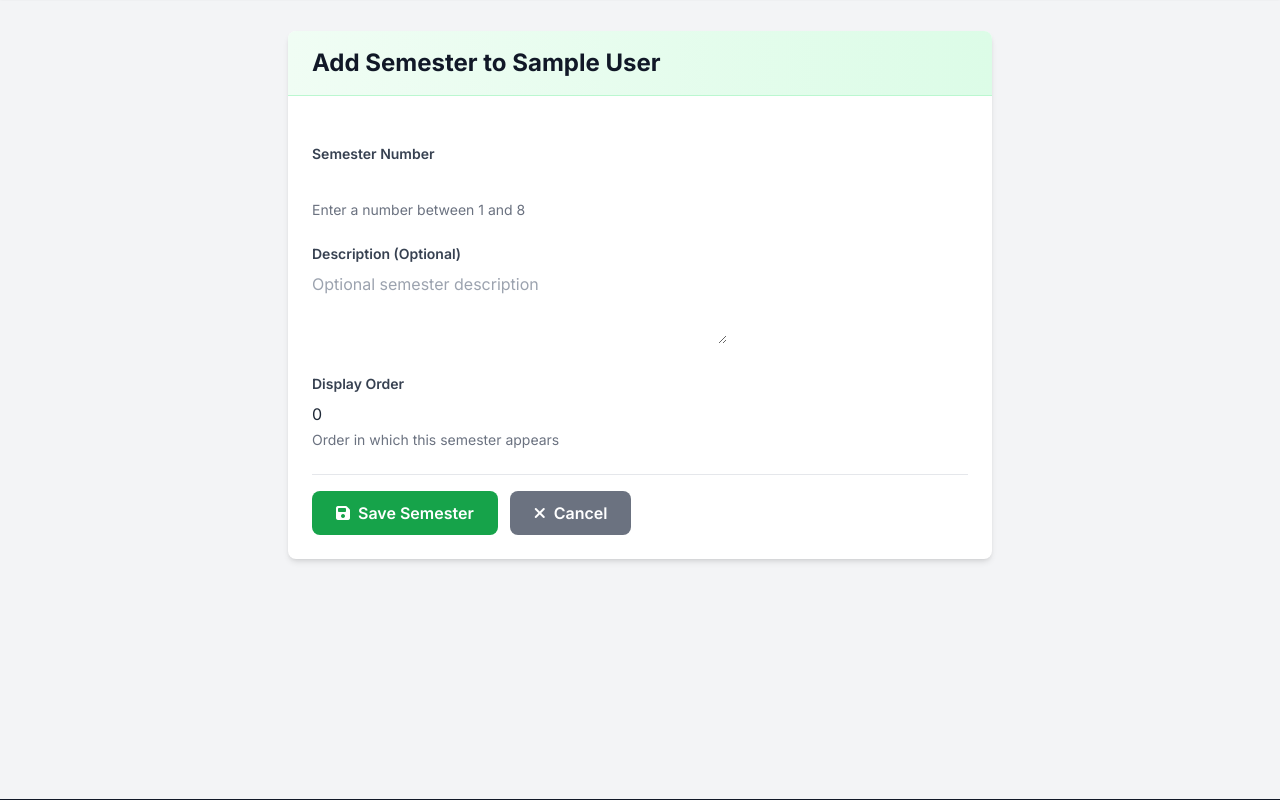
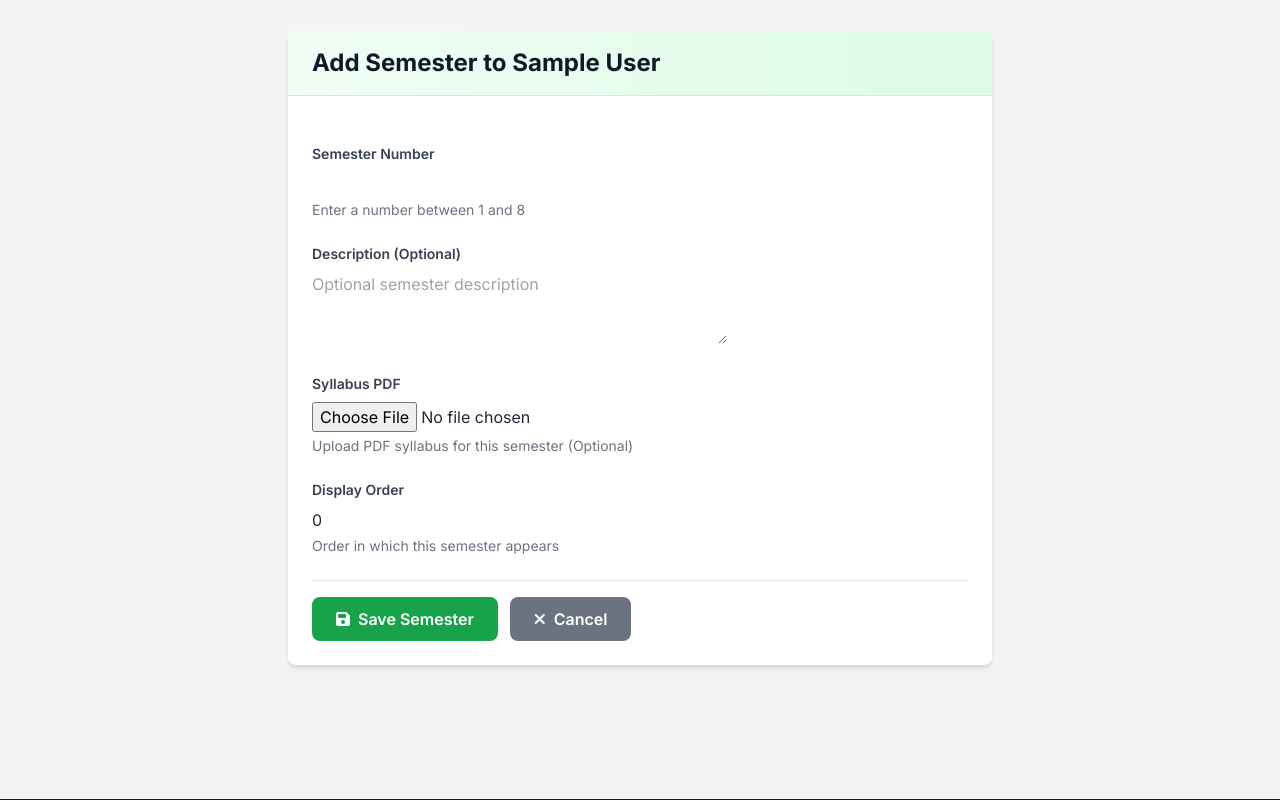
Before and after one commit to MadanBhandaiMemorialAcademy/MBMAN-COE, a Django app: page /admin/curriculum/1/semester/add/ in a window 1280 px wide. Shown: the part 119-919 px from the top of the page. Run offline with Django 5.2, Linux system fonts and the light colour scheme; a user stored in the database is signed in; tables that the repository leaves empty hold one stand-in row (values such as "Sample post"); grey boxes marked "Sample" are stand-in pictures.

Commit message:
feat: add syllabus download

```diff
--- a/home/admin.py
+++ b/home/admin.py
@@ -206,7 +206,7 @@ class CurriculumSemesterAdmin(admin.ModelAdmin):
 
     fieldsets = (
         ("Semester Information", {"fields": ("curriculum", "semester_number")}),
-        ("Content", {"fields": ("description", "display_order")}),
+        ("Content", {"fields": ("description", "syllabus_file", "display_order")}),
     )
 
 @admin.register(ProgramFeature)
--- a/home/forms.py
+++ b/home/forms.py
@@ -445,7 +445,7 @@ class CurriculumForm(forms.ModelForm):
 class CurriculumSemesterForm(forms.ModelForm):
     class Meta:
         model = CurriculumSemester
-        fields = ["semester_number", "description", "display_order"]
+        fields = ["semester_number", "description", "syllabus_file", "display_order"]
         widgets = {
             "semester_number": forms.NumberInput(
                 attrs={"class": "form-input", "min": "1", "max": "8"}
@@ -456,6 +456,9 @@ class CurriculumSemesterForm(forms.ModelForm):
                     "rows": 3,
                     "placeholder": "Optional semester description",
                 }
+            ),
+            "syllabus_file": forms.FileInput(
+                attrs={"class": "form-input", "accept": ".pdf"}
             ),
             "display_order": forms.NumberInput(
                 attrs={"class": "form-input", "placeholder": "Display order"}
--- a/home/models.py
+++ b/home/models.py
@@ -536,6 +536,12 @@ class CurriculumSemester(models.Model):
     description = models.TextField(
         blank=True, null=True, help_text="Optional semester description"
     )
+    syllabus_file = models.FileField(
+        upload_to="syllabus/",
+        blank=True,
+        null=True,
+        help_text="Upload PDF syllabus for this semester",
+    )
     display_order = models.IntegerField(default=0)
 
     class Meta:
--- a/home/views.py
+++ b/home/views.py
@@ -998,7 +998,7 @@ def semester_add(request, curriculum_pk):
     curriculum = get_object_or_404(Curriculum, pk=curriculum_pk)
 
     if request.method == "POST":
-        form = CurriculumSemesterForm(request.POST)
+        form = CurriculumSemesterForm(request.POST, request.FILES)
         if form.is_valid():
             semester = form.save(commit=False)
             semester.curriculum = curriculum
@@ -1028,7 +1028,7 @@ def semester_edit(request, pk):
     semester = get_object_or_404(CurriculumSemester, pk=pk)
 
     if request.method == "POST":
-        form = CurriculumSemesterForm(request.POST, instance=semester)
+        form = CurriculumSemesterForm(request.POST, request.FILES, instance=semester)
         if form.is_valid():
             form.save()
             messages.success(request, "Semester updated successfully!")
--- a/templates/home/admin/semester_form.html
+++ b/templates/home/admin/semester_form.html
@@ -11,7 +11,7 @@
             <h2 class="text-2xl font-bold text-gray-900">{{ title }}</h2>
         </div>
 
-        <form method="post" class="p-6 space-y-6">
+        <form method="post" enctype="multipart/form-data" class="p-6 space-y-6">
             {% csrf_token %}
 
             <div>
@@ -26,9 +26,20 @@
             <div>
                 <label for="{{ form.description.id_for_label }}" class="block text-sm font-semibold text-gray-700 mb-2">Description (Optional)</label>
                 {{ form.description }}
+
+
                 {% if form.description.errors %}
                     <p class="text-red-600 text-sm mt-1">{{ form.description.errors }}</p>
                 {% endif %}
+            </div>
+
+            <div>
+                <label for="{{ form.syllabus_file.id_for_label }}" class="block text-sm font-semibold text-gray-700 mb-2">Syllabus PDF</label>
+                {{ form.syllabus_file }}
+                {% if form.syllabus_file.errors %}
+                    <p class="text-red-600 text-sm mt-1">{{ form.syllabus_file.errors }}</p>
+                {% endif %}
+                <p class="text-gray-500 text-sm mt-1">Upload PDF syllabus for this semester (Optional)</p>
             </div>
 
             <div>
```
Also changed, not shown: templates/home/curriculum_detail.html (+9 -0 lines), home/migrations/0032_curriculumsemester_syllabus_file.py (added).
